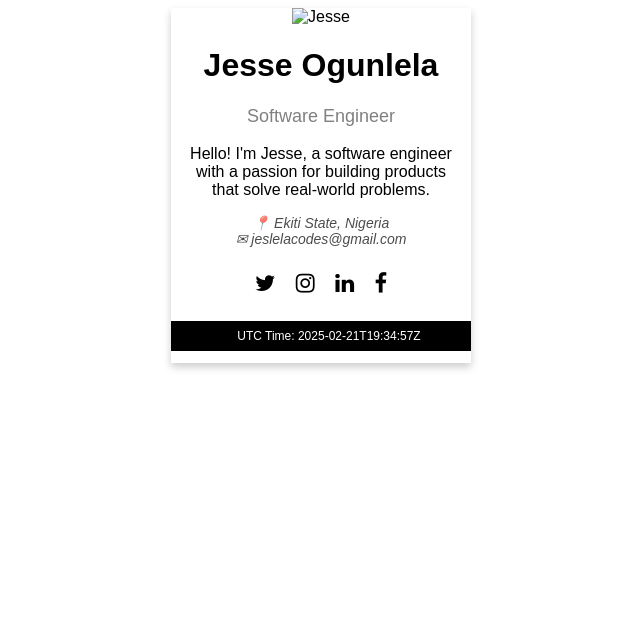
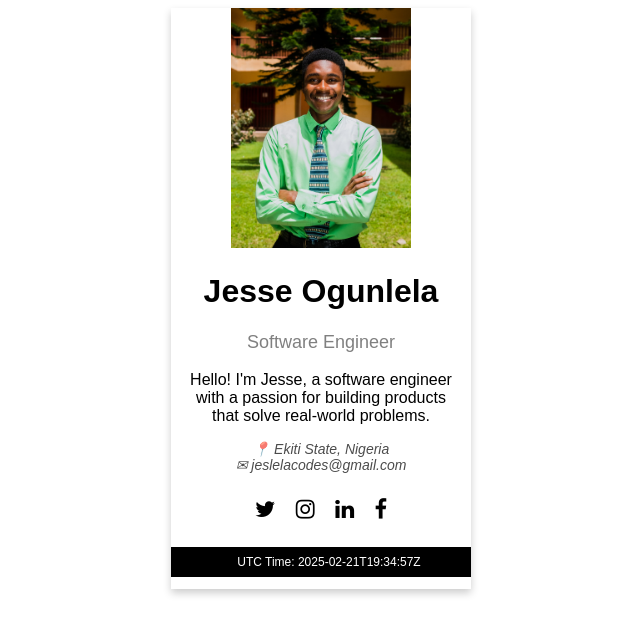
Before and after one commit to vinshield/Profile-Card-Frontend-Mentor, a plain HTML site: page index.html in a window 1280 px wide. Shown: the whole page, without its empty margins (319-959 px from the left). Drawn offline with Linux system fonts and the light colour scheme; the site is published under a folder, as on GitHub Pages, so addresses that start at the root find nothing.

Commit message:
Update image source path in index.html

```diff
--- a/index.html
+++ b/index.html
@@ -74,7 +74,7 @@
 	<body>
 		<div class="card">
 			<img
-				src="/images/Jesse.jpg"
+				src="images/Jesse.jpg"
 				alt="Jesse"
 				style="width: 60%; object-fit: contain"
 			/>
```
